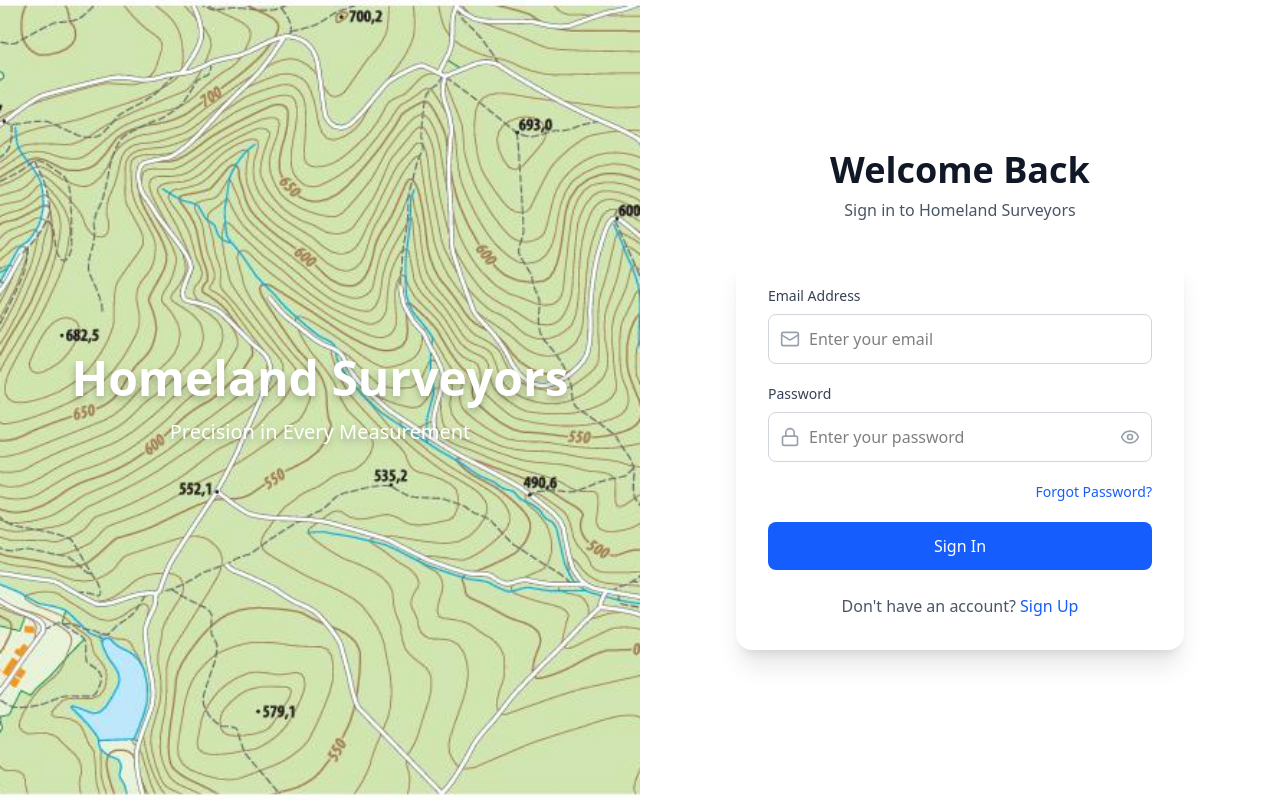
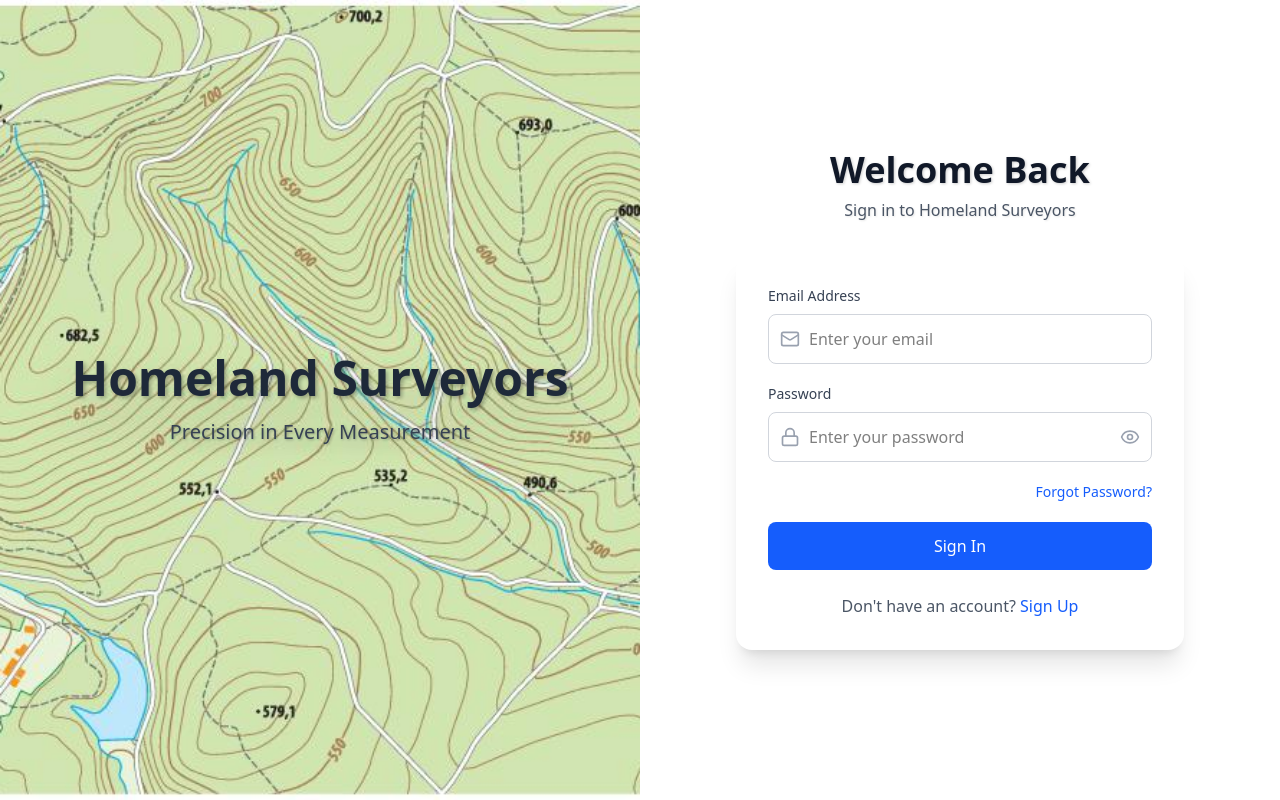
Before and after one commit to louis103/homeland_surveyors_app, a React (Vite) app: page /signin in a window 1280 px wide. Built offline with nearby package versions, Linux system fonts and the light colour scheme; no server answers.

Commit message:
(FIX): Fixed the header text issue and also form display in the signup and signin forms.

```diff
--- a/src/pages/SignIn.jsx
+++ b/src/pages/SignIn.jsx
@@ -140,15 +140,19 @@ const SignIn = () => {
           className="absolute inset-0 w-full h-full object-cover"
         />
         <div className="absolute inset-0 flex items-center justify-center">
-          <div className="text-white text-center drop-shadow-lg">
-            <h1 className="text-5xl font-bold mb-4 drop-shadow-md">Homeland Surveyors</h1>
-            <p className="text-xl drop-shadow-md">Precision in Every Measurement</p>
+          <div className="text-center">
+            <h1 className="text-5xl font-bold mb-4 text-gray-800 drop-shadow-2xl" style={{ textShadow: '2px 2px 4px rgba(0,0,0,0.3)' }}>
+              Homeland Surveyors
+            </h1>
+            <p className="text-xl text-gray-700 drop-shadow-xl" style={{ textShadow: '1px 1px 3px rgba(0,0,0,0.3)' }}>
+              Precision in Every Measurement
+            </p>
           </div>
         </div>
       </div>
 
       {/* Right Side - Form (Desktop) / Center Overlay (Mobile) */}
-      <div className="w-full lg:w-1/2 flex items-center justify-center px-4 py-12 relative">
+      <div className="w-full lg:w-1/2 flex items-start lg:items-center justify-center px-4 py-6 lg:py-12 relative">
         {/* Mobile Background */}
         <div className="lg:hidden absolute inset-0">
           <img
@@ -159,13 +163,17 @@ const SignIn = () => {
         </div>
 
         {/* Form Container */}
-        <div className="relative z-10 max-w-md w-full">
-          <div className="text-center mb-8">
-            <h1 className="text-4xl font-bold mb-2 text-white lg:text-gray-900">Welcome Back</h1>
-            <p className="text-gray-200 lg:text-gray-600">Sign in to Homeland Surveyors</p>
+        <div className="relative z-10 max-w-md w-full mt-4 lg:mt-0">
+          <div className="text-center mb-6 lg:mb-8">
+            <h1 className="text-3xl lg:text-4xl font-bold mb-2 text-gray-800 lg:text-gray-900" style={{ textShadow: '1px 1px 3px rgba(0,0,0,0.2)' }}>
+              Welcome Back
+            </h1>
+            <p className="text-gray-700 lg:text-gray-600" style={{ textShadow: '1px 1px 2px rgba(0,0,0,0.1)' }}>
+              Sign in to Homeland Surveyors
+            </p>
           </div>
 
-          <div className="bg-white rounded-2xl shadow-xl p-8">
+          <div className="bg-white rounded-2xl shadow-xl p-6 lg:p-8">
             <form onSubmit={handleSubmit} className="space-y-5">
               {/* Email Field */}
               <div>
--- a/src/pages/SignUp.jsx
+++ b/src/pages/SignUp.jsx
@@ -168,15 +168,19 @@ const SignUp = () => {
           className="absolute inset-0 w-full h-full object-cover"
         />
         <div className="absolute inset-0 flex items-center justify-center">
-          <div className="text-white text-center drop-shadow-lg">
-            <h1 className="text-5xl font-bold mb-4 drop-shadow-md">Homeland Surveyors</h1>
-            <p className="text-xl drop-shadow-md">Precision in Every Measurement</p>
+          <div className="text-center">
+            <h1 className="text-5xl font-bold mb-4 text-gray-800 drop-shadow-2xl" style={{ textShadow: '2px 2px 4px rgba(0,0,0,0.3)' }}>
+              Homeland Surveyors
+            </h1>
+            <p className="text-xl text-gray-700 drop-shadow-xl" style={{ textShadow: '1px 1px 3px rgba(0,0,0,0.3)' }}>
+              Precision in Every Measurement
+            </p>
           </div>
         </div>
       </div>
 
       {/* Right Side - Form (Desktop) / Center Overlay (Mobile) */}
-      <div className="w-full lg:w-1/2 flex items-center justify-center px-4 py-12 relative">
+      <div className="w-full lg:w-1/2 flex items-start lg:items-center justify-center px-4 py-6 lg:py-12 relative">
         {/* Mobile Background */}
         <div className="lg:hidden absolute inset-0">
           <img
@@ -187,13 +191,17 @@ const SignUp = () => {
         </div>
 
         {/* Form Container */}
-        <div className="relative z-10 max-w-md w-full">
-          <div className="text-center mb-8">
-            <h1 className="text-4xl font-bold mb-2 text-white lg:text-gray-900">Create Account</h1>
-            <p className="text-gray-200 lg:text-gray-600">Join Homeland Surveyors today</p>
+        <div className="relative z-10 max-w-md w-full mt-4 lg:mt-0">
+          <div className="text-center mb-6 lg:mb-8">
+            <h1 className="text-3xl lg:text-4xl font-bold mb-2 text-gray-800 lg:text-gray-900" style={{ textShadow: '1px 1px 3px rgba(0,0,0,0.2)' }}>
+              Create Account
+            </h1>
+            <p className="text-gray-700 lg:text-gray-600" style={{ textShadow: '1px 1px 2px rgba(0,0,0,0.1)' }}>
+              Join Homeland Surveyors today
+            </p>
           </div>
 
-          <div className="bg-white rounded-2xl shadow-xl p-8">
+          <div className="bg-white rounded-2xl shadow-xl p-6 lg:p-8">
             <form onSubmit={handleSubmit} className="space-y-5">
               {/* Username Field */}
               <div>
```
